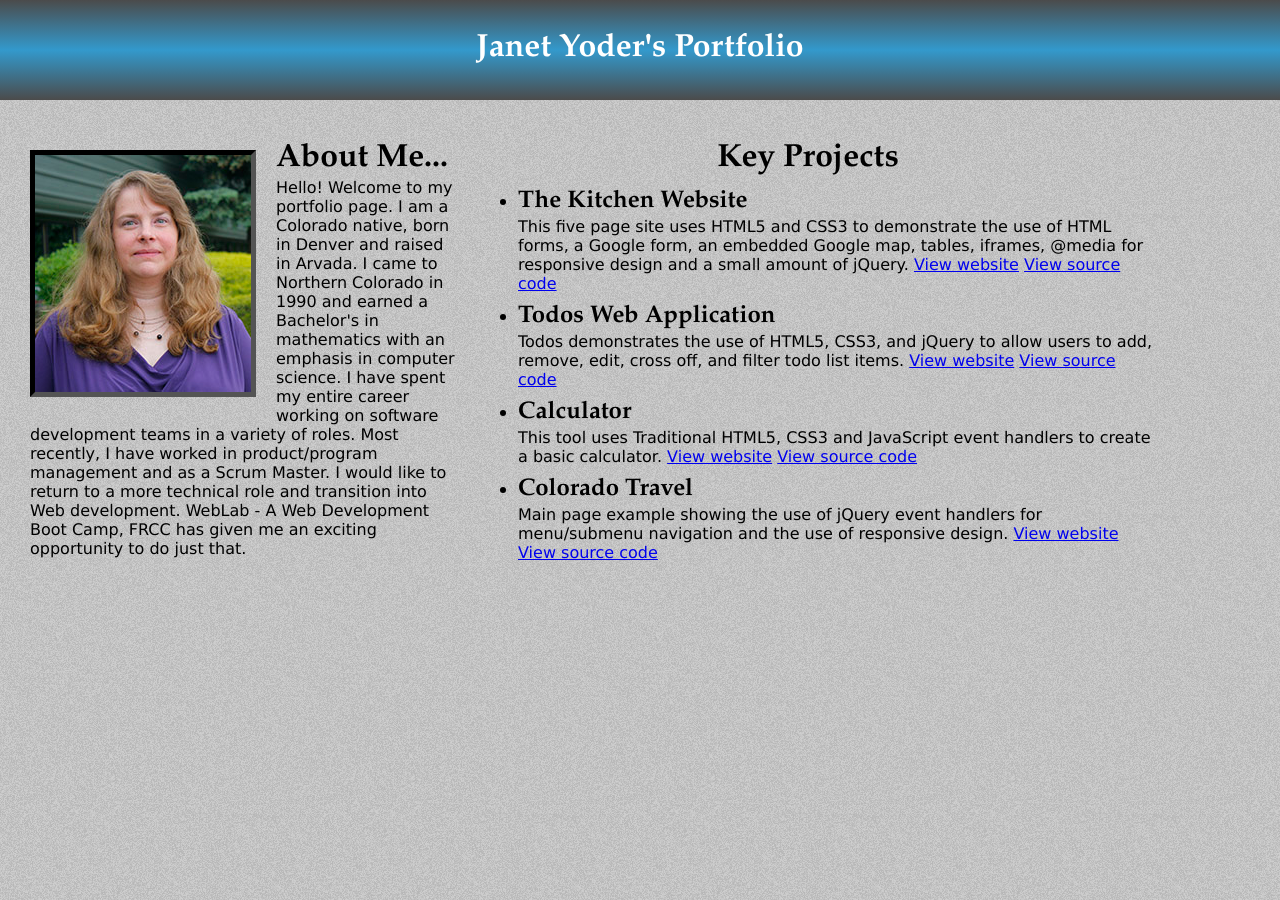
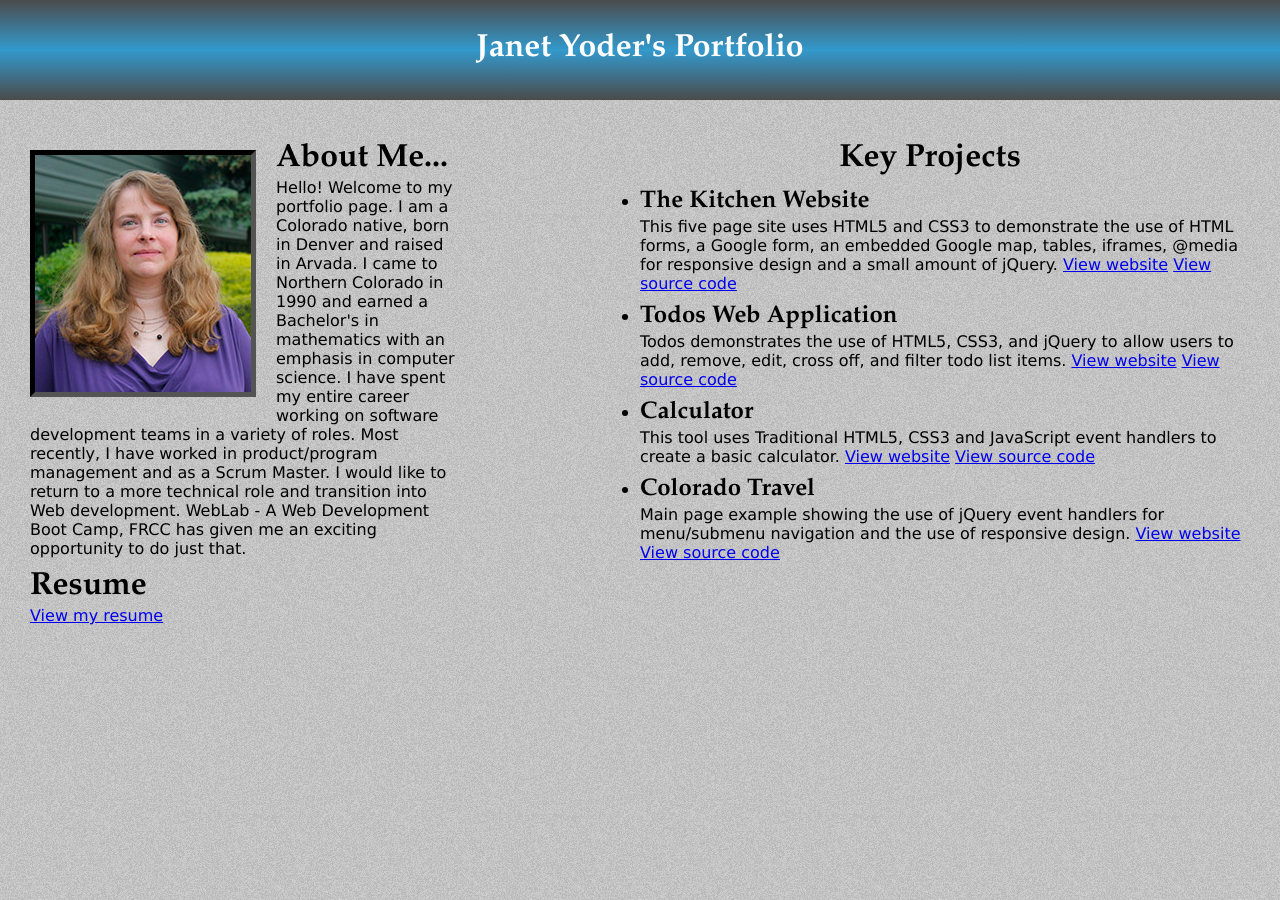
Before and after one commit to jcyoder/jcyoder.github.io, a Jekyll site: the page index.html, which Jekyll copies as it is, in a window 1280 px wide. Built offline with Jekyll 4.4.1, drawn with Linux system fonts in a browser that asks for light colours.

Commit message:
styling changes

```diff
--- a/index.css
+++ b/index.css
@@ -58,15 +58,7 @@ h1 {
     border: 5px inset black;
 }
 
-/* span tag with "Janet" in it*/
-.bio {
-    float: left;
-	font-size: 20pt;
-	font-weight: bold;
-	font-family: "Adobe Caslon Pro", "Book Antiqua", sans-serif;
-}
-
-.intro p {
+.intro p, .intro a {
 	font-family: Verdana, Geneva, sans-serif;
 	font-size: 12pt;
 	margin-left: 30px;
@@ -74,11 +66,12 @@ h1 {
 
 }
 
+
 .projects {
 	width:50%;
-    min-width: 615px;
-	margin: 10px 20px 20px 40px;
-	float: left;
+    min-width: 300px;
+	margin: 10px 30px 20px 40px;
+	float: right;
 	display: inline;
 	height: auto;
 
@@ -103,7 +96,7 @@ h1 {
 	font-weight: normal;
 	font-size: 12pt;
 	font-family: Verdana, Geneva, sans-serif;
-	/*margin-bottom: 10px;*/
+	margin-right: 30px;
 }
 
 .listoflinks {
@@ -115,3 +108,19 @@ h1 {
 
 	display: inline
 }
+
+@media screen and (max-width: 1037px) {
+
+	.projects {
+		margin: 20px 20px 20px 30px;
+		clear: both;
+		float: left;
+		height: auto;
+	}
+
+	h1 {
+		text-align: left;
+	}
+
+
+}
--- a/index.html
+++ b/index.html
@@ -31,6 +31,10 @@ title: home
                     Most recently, I have worked in product/program management and as a Scrum Master.
                     I would like to return to a more technical role and transition into Web development.
                     WebLab - A Web Development Boot Camp, FRCC has given me an exciting opportunity to do just that.
+				</p>
+				<p class="resume">
+					<h1>Resume</h1>
+					<a href="ResumeWebDevJanetYoderJune012014.pdf">View my resume</a>
 				</p>
 		</div>
 		<div class="projects">
```
Also changed, not shown: 1 other file.
